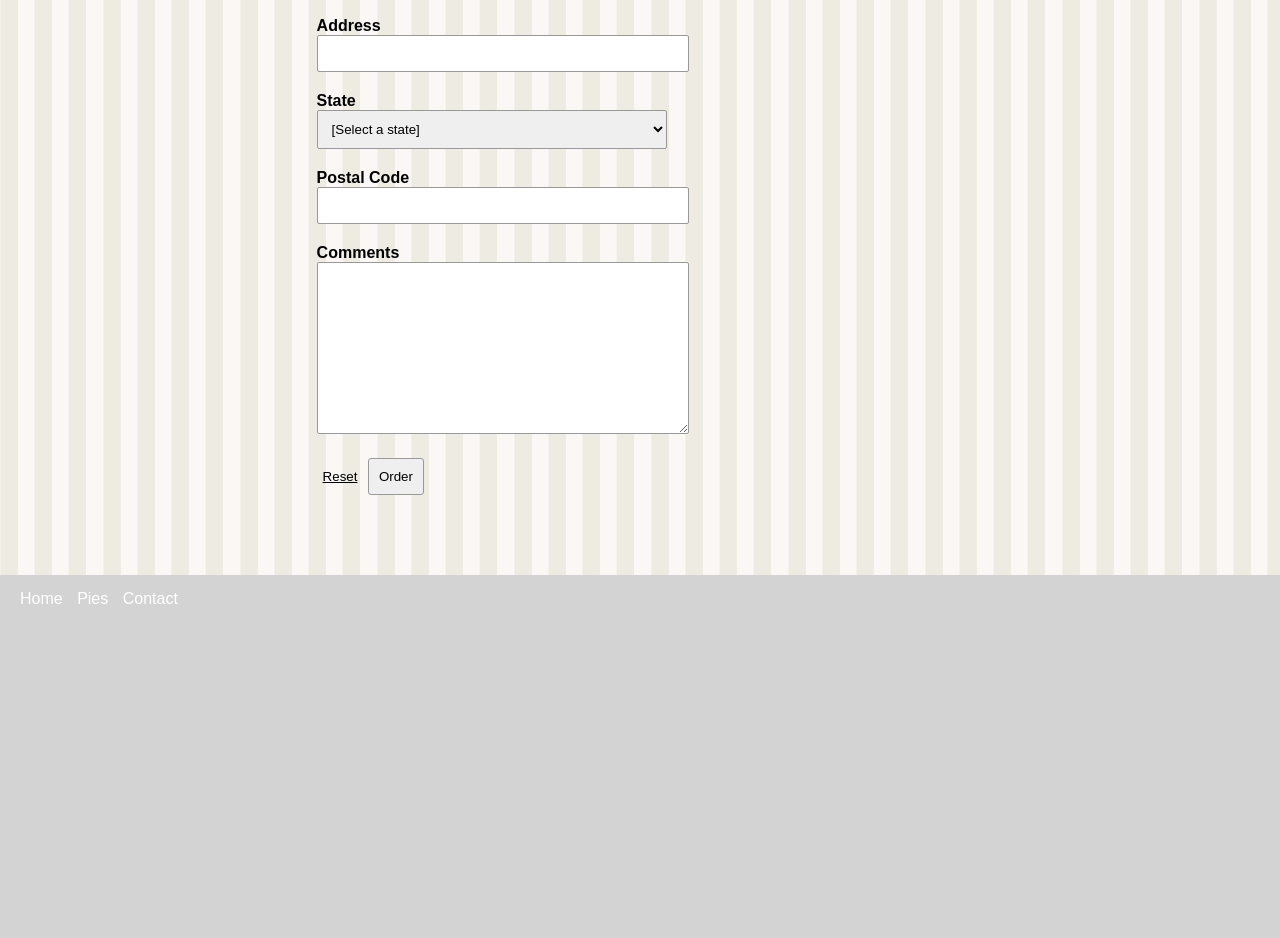
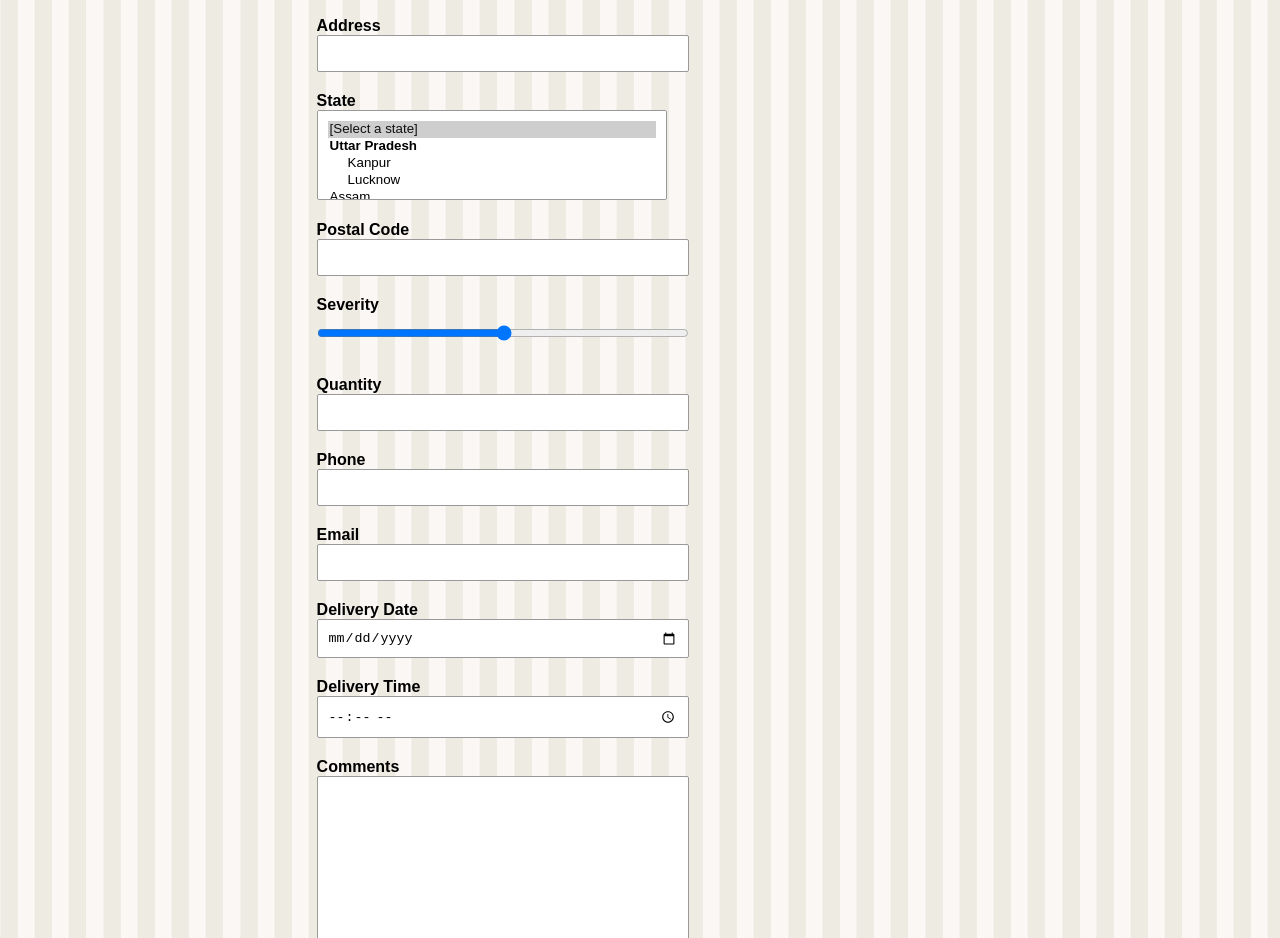
Before and after one commit to ashu-123/ashu-pie-shop, a plain HTML site: page order.html in a window 1280 px wide. Shown: the part 309-1247 px from the top of the page. Before the commit the page ends 932 px from the top, so only its background shows below. Drawn offline with Linux system fonts and the light colour scheme.

Commit message:
Added more form fields

```diff
--- a/order.html
+++ b/order.html
@@ -34,7 +34,7 @@
                 <p class="desc"></p>
             </div>
             <form action="http://localhost:808/api/post" method="post">
-                <input type="hidden" id="pie-order"/>
+                <input type="hidden" id="pie-order" />
                 <input type="hidden" id="location">
                 <div class="input-group">
                     <div><label for="first-name">First Name</label></div>
@@ -51,12 +51,14 @@
                 <div class="input-group">
                     <div><label for="state">State</label></div>
                     <div>
-                        <select name="state" id="state">
+                        <select name="state" id="state" multiple="multiple">
                             <option value="" selected>[Select a state]</option>
+                            <optgroup label="Uttar Pradesh">
+                                <option value="Kanpur">Kanpur</option>
+                                <option value="Lucknow">Lucknow</option>
+                            </optgroup>
                             <option value="Assam">Assam</option>
                             <option value="Goa">Goa</option>
-                            <option value="Kanpur">Kanpur</option>
-                            <option value="Lucknow">Lucknow</option>
                         </select>
                     </div>
                 </div>
@@ -64,6 +66,43 @@
                     <div><label for="postal-code">Postal Code</label></div>
                     <div><input type="text" id="postal-code" name="postal-code" /></div>
                 </div>
+                <div class="input-group">
+                    <div><label for="severity">Severity</label></div>
+                    <div><input type="range" id="severity" name="severity" min="3" /></div>
+                </div>
+                <div class="input-group">
+                    <div><label for="quantity">Quantity</label></div>
+                    <div><input type="number" id="quantity" name="quantity" min="0" /></div>
+                </div>
+                <div class="input-group">
+                    <div><label for="phone">Phone</label></div>
+                    <div><input type="tel" id="phone" name="phone" /></div>
+                </div>
+                <div class="input-group">
+                    <div><label for="email">Email</label></div>
+                    <div><input type="email" id="email" name="Email" /></div>
+                </div>
+                <div class="input-group">
+                    <div><label for="delivery-date">Delivery Date</label></div>
+                    <div><input type="date" id="delivery-date" name="delivery-date" /></div>
+                </div>
+                <div class="input-group">
+                    <div><label for="delivery-time">Delivery Time</label></div>
+                    <div><input type="time" id="delivery-time" name="delivery-time" /></div>
+                </div>
+                <!-- <div>
+                    <div><label>Payment Type</label></div>
+                    <div class="input-group">
+                        <input type="radio" id="payment-type1" name="payment-type" value="Cash on Delivery" />
+                        <label for="payment-type1">Cash on Delivery</label><br>
+                    </div>
+                    <div><input type="radio" id="payment-type2" name="payment-type" value="Debit Card" />
+                        <label for="payment-type2">Debit Card</label><br>
+                    </div>
+                    <div><input type="radio" id="payment-type3" name="payment-type" value="Credit Card" />
+                        <label for="payment-type3">Credit Card</label>
+                    </div>
+                </div> -->
                 <div class="input-group">
                     <div><label for="comments">Comments</label></div>
                     <div>
@@ -94,14 +133,14 @@
             longitude: "unknown"
         };
         window.navigator.geolocation.getCurrentPosition(
-            function(postion) {
+            function (postion) {
                 location = {
                     latitude: postion.coords.latitude,
                     longitude: postion.coords.longitude
                 };
                 locationBox.value = JSON.stringify(location);
             },
-            function(error) {
+            function (error) {
                 locationBox.value = JSON.stringify(location);
             }
         );
```
